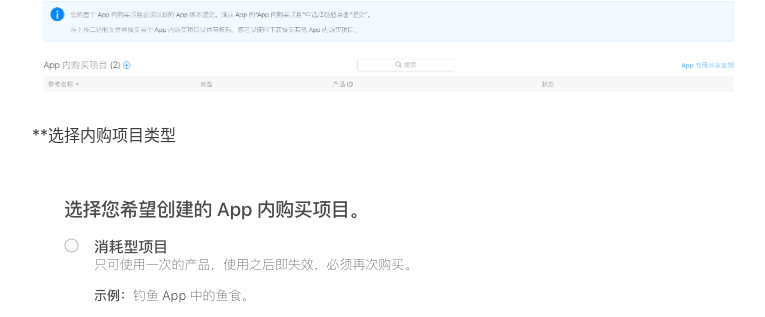
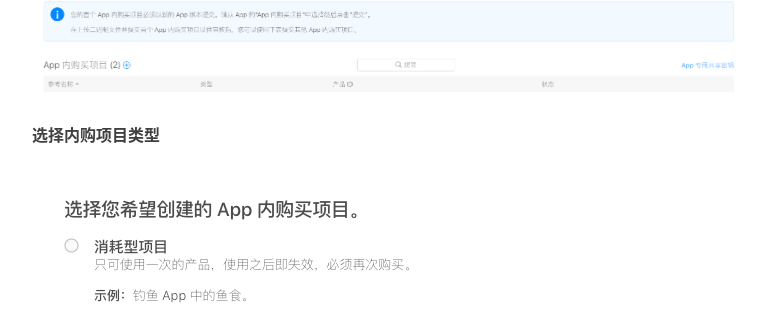
Before and after one commit to honeycao/honeycao.github.io, a Jekyll site: the page built from _posts/2018-06-20-IAP.md, in a window 1280 px wide and 900 px high, scrolled down 1262 px. Shown: the part 135-452 px from the top of the window, without its empty margins (233-998 px from the left). Built offline with Jekyll 4.4.1, drawn with Linux system fonts in a browser that asks for light colours; nearby versions of some CDN libraries; comment, search, counter and statistics services are not loaded; some of the changed text lies outside the part shown.

Commit message:
简单完善

```diff
--- a/_posts/2018-06-20-IAP.md
+++ b/_posts/2018-06-20-IAP.md
@@ -44,7 +44,7 @@ IAP：In-App-Purchase
 
 ![image-20180620203027816](/img/in-post/IAP/purchaseItems.png)
 
-**选择内购项目类型
+**选择内购项目类型**
 
 ![image-20180620203027816](/img/in-post/IAP/purchaseItemType.png)
 
--- a/about.html
+++ b/about.html
@@ -18,8 +18,8 @@ header-img: "img/about-bg.jpg"
     </blockquote>
              《道德经——老子》<br><br>
     道可道，非常道；名可名，非常名。<br><br>
-    无名，万物之始，有名，万物之母。<br><br>
-    故常无欲，以观其妙，常有欲，以观其徼。<br><br>
+    无，名万物之始，有，名万物之母。<br><br>
+    故常无，欲以观其妙，常有，欲以观其徼。<br><br>
     此两者，同出而异名，同谓之玄，玄之又玄，众妙之门。<br><br>
     <br><br>
     关于 Stay hungry Stay foolish 的翻译<br><br>
```
Also changed, not shown: other parts of _posts/2018-06-20-IAP.md (+1 -1 lines), img/post-bg_3.jpg (added).
